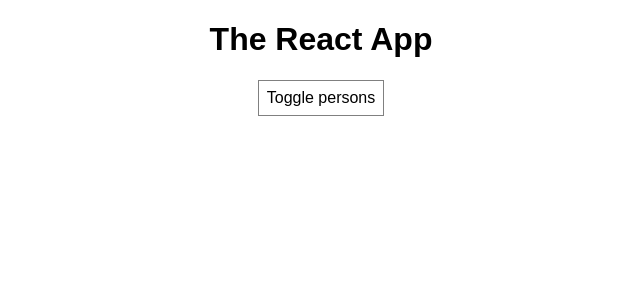
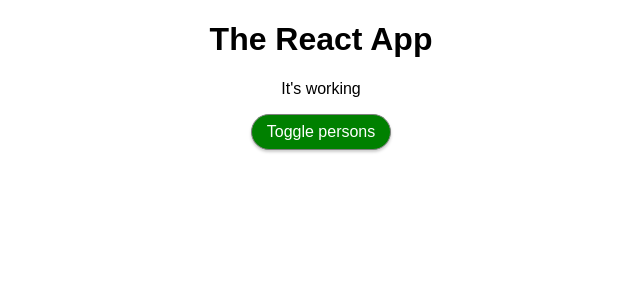
Before and after one commit to fmabid/react-new, a React (Create React App) app: page / in a window 1280 px wide. Shown: the top 300 px of the page, without its empty margins (319-959 px from the left). Built offline with nearby package versions, Linux system fonts and the light colour scheme.

Commit message:
Setting Class Names Dynamically

```diff
--- a/src/App.css
+++ b/src/App.css
@@ -2,27 +2,10 @@
   text-align: center;
 }
 
-.App-logo {
-  animation: App-logo-spin infinite 20s linear;
-  height: 80px;
+.red {
+  color: red;
 }
 
-.App-header {
-  background-color: #222;
-  height: 150px;
-  padding: 20px;
-  color: white;
+.bold {
+  font-weight: bold;
 }
-
-.App-title {
-  font-size: 1.5em;
-}
-
-.App-intro {
-  font-size: large;
-}
-
-@keyframes App-logo-spin {
-  from { transform: rotate(0deg); }
-  to { transform: rotate(360deg); }
-}
--- a/src/App.js
+++ b/src/App.js
@@ -71,9 +71,19 @@ class App extends Component {
       );
     }
 
+    const classes = [];
+
+    if (this.state.persons.length <= 2) {
+      classes.push('red'); // classes=['red']
+    }
+    if (this.state.persons.length <= 1) {
+      classes.push('bold'); // classes=['red', 'bold']
+    }
+
     return (
       <div className="App">
         <h1>The React App</h1>
+        <p className={classes.join(' ')}>It's working</p>
 
         <button
           className="btnStyle"
--- a/src/Person/Person.css
+++ b/src/Person/Person.css
@@ -8,9 +8,12 @@
 }
 
 .btnStyle{
-    background-color: white;
+    background-color: green;
     font: inherit;
     border: 1px solid gray;
-    padding: 8px;
+    border-radius: 19px;
+    padding: 8px 15px;
+    color: white;
     cursor: pointer;
+    box-shadow: 0 2px 3px #cccccc;
 }
```
